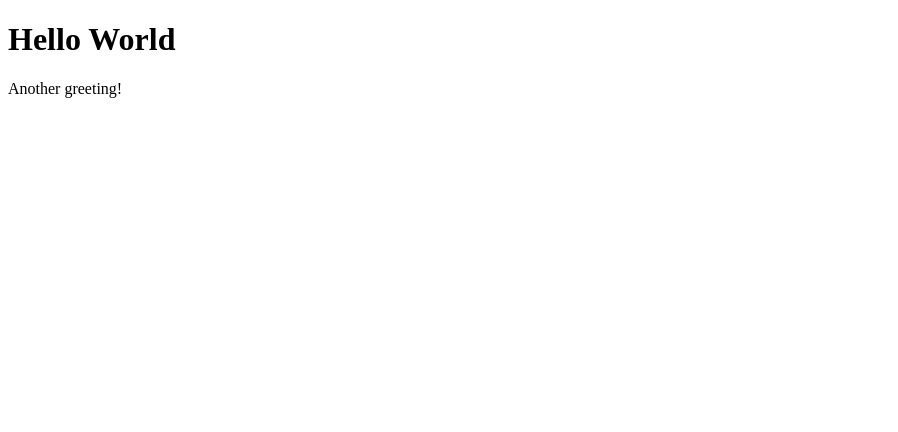
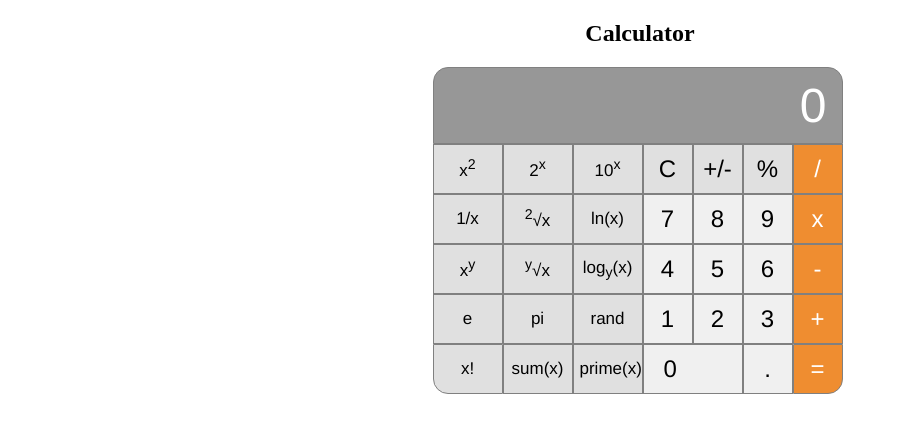
Before and after one commit to Pakin-Kampeera/Website, a plain HTML site: page index.html in a window 1280 px wide. Shown: the whole page, without its empty margins (0-898 px from the left). Drawn offline with Linux system fonts and the light colour scheme.

Commit message:
added index.html

```diff
--- a/index.html
+++ b/index.html
@@ -1,16 +1,58 @@
 <!DOCTYPE html>
-<html lang="en">
+<html>
 
 <head>
-    <meta charset="UTF-8">
-    <meta name="viewport" content="width=device-width, initial-scale=1.0">
-    <meta http-equiv="X-UA-Compatible" content="ie=edge">
-    <title>Document</title>
+    <link rel="stylesheet" type="text/css" href="style.css">
 </head>
 
 <body>
-    <h1>Hello World</h1>
-    <p>Another greeting!</p>
+    <h2>Calculator</h2>
+
+    <div class="calculator">
+
+        <div id="display">0</div>
+
+        <button class="func" id="qua">x<sup>2</sup></button>
+        <button class="func" id="expo">2<sup>x</sup></button>
+        <button class="func" id="expo1">10<sup>x</sup></button>
+        <button id="clear">C</button>
+        <button id="toggle">+/-</button>
+        <button id="percent">%</button>
+        <button class="ops" value="/">/</button>
+
+        <button class="func" id="divide">1/x</button>
+        <button class="func" id="sqrt"><sup>2</sup><span>&#8730;</span>x</button>
+        <button class="func" id="ln">ln(x)</button>
+        <button class="num" value="7">7</button>
+        <button class="num" value="8">8</button>
+        <button class="num" value="9">9</button>
+        <button class="ops" value="*">x</button>
+
+        <button class="func ops" value="power">x<sup>y</sup></button>
+        <button class="func ops" value="square"><sup>y</sup><span>&#8730;</span>x</button>
+        <button class="func ops" value="log">log<sub>y</sub>(x)</button>
+        <button class="num" value="4">4</button>
+        <button class="num" value="5">5</button>
+        <button class="num" value="6">6</button>
+        <button class="ops" value="-">-</button>
+
+        <button class="func" id="e_operate">e</button>
+        <button class="func" id="pie">pi</button>
+        <button class="func" id="rand">rand</button>
+        <button class="num" value="1">1</button>
+        <button class="num" value="2">2</button>
+        <button class="num" value="3">3</button>
+        <button class="ops" value="+">+</button>
+
+        <button class="func bottom_left" id="fact">x!</button>
+        <button class="func" id="sum">sum(x)</button>
+        <button class="func" id="prime">prime(x)</button>
+        <button class="num button_long" value="0">0</button>
+        <button id="dot">.</button>
+        <button class="eval bottom_right" id="eval">=</button>
+    </div>
+
+    <script type="text/javascript" src="js.js"></script>
 </body>
 
 </html>
```
